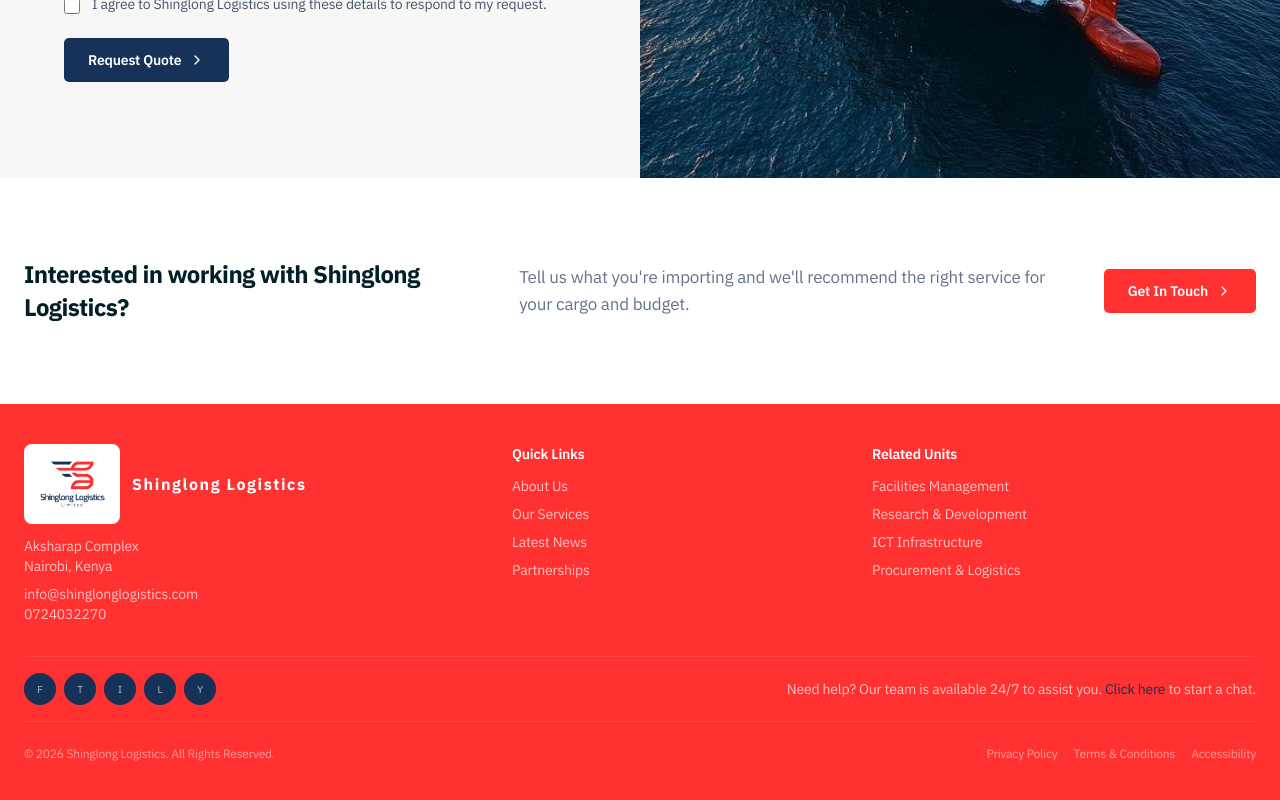
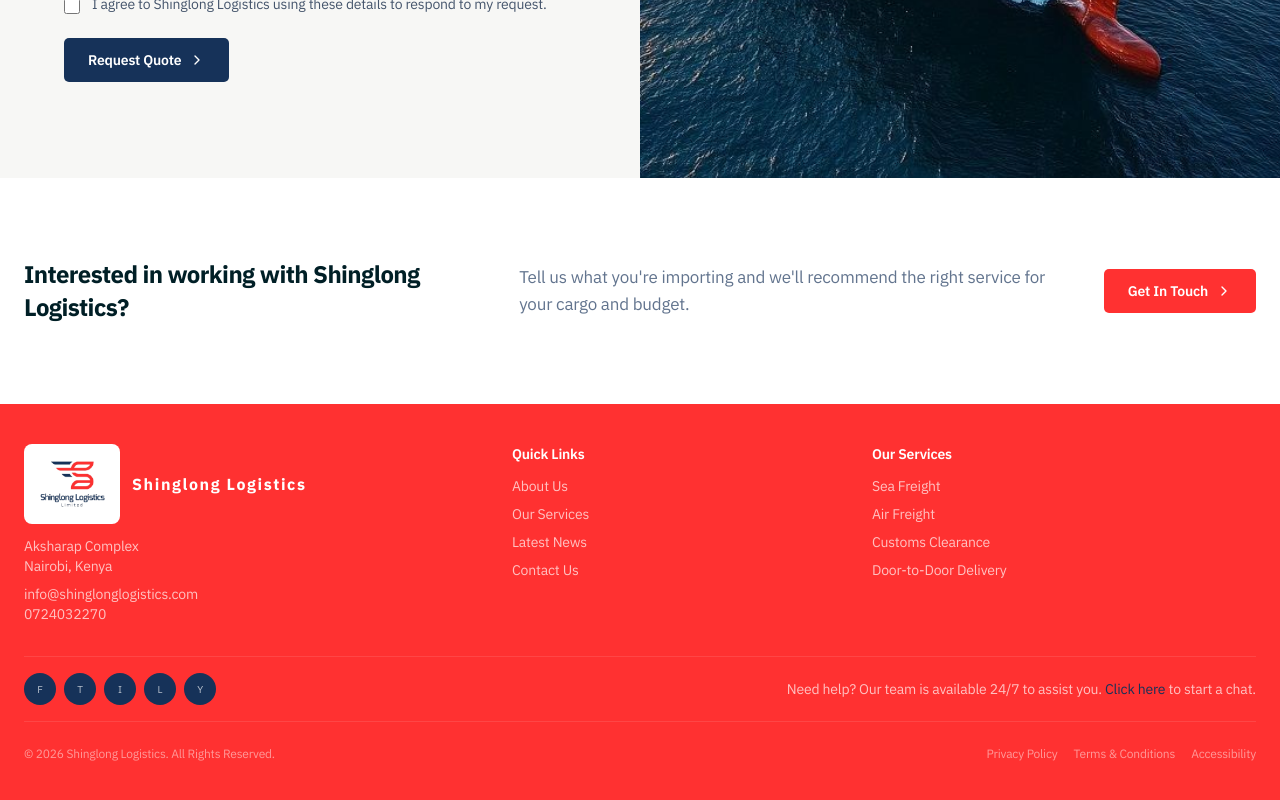
Before and after one commit to KhalanHappiness/shinglonglogisticsv2, a Next.js app in the folder shinglonglogistics/: page / in a window 1280 px wide. Shown: the part 7862-8662 px from the top of the page. Built offline with nearby package versions, Linux system fonts and the light colour scheme.

Commit message:
Point footer links at the new pages
Quick links now go to About, Services, News and Contact, and the
"Related Units" column becomes "Our Services".

Co-Authored-By: Claude Opus 5.5 <noreply@anthropic.com>

```diff
--- a/shinglonglogistics/components/Footer.tsx
+++ b/shinglonglogistics/components/Footer.tsx
@@ -47,7 +47,7 @@ export default function Footer() {
 
           {/* Related units */}
           <div>
-            <p className="mb-3 text-sm font-semibold text-white">Related Units</p>
+            <p className="mb-3 text-sm font-semibold text-white">Our Services</p>
             <ul className="space-y-2 text-sm text-white/70">
               {footer.relatedUnits.map((link) => (
                 <li key={link.label}>
--- a/shinglonglogistics/data/shinglongdata.ts
+++ b/shinglonglogistics/data/shinglongdata.ts
@@ -211,16 +211,16 @@ export const planningInfrastructure: PlanningInfrastructureContent = {
     email: "info@shinglonglogistics.com",
     phone: "0724032270",
     quickLinks: [
-      { label: "About Us", href: "#" },
-      { label: "Our Services", href: "#" },
-      { label: "Latest News", href: "#" },
-      { label: "Partnerships", href: "#" },
+      { label: "About Us", href: "/about" },
+      { label: "Our Services", href: "/services" },
+      { label: "Latest News", href: "/news" },
+      { label: "Contact Us", href: "/contact" },
     ],
     relatedUnits: [
-      { label: "Facilities Management", href: "#" },
-      { label: "Research & Development", href: "#" },
-      { label: "ICT Infrastructure", href: "#" },
-      { label: "Procurement & Logistics", href: "#" },
+      { label: "Sea Freight", href: "/services/sea-freight" },
+      { label: "Air Freight", href: "/services/air-freight" },
+      { label: "Customs Clearance", href: "/services/customs-clearance" },
+      { label: "Door-to-Door Delivery", href: "/services/door-to-door-delivery" },
     ],
   },
 };
```
